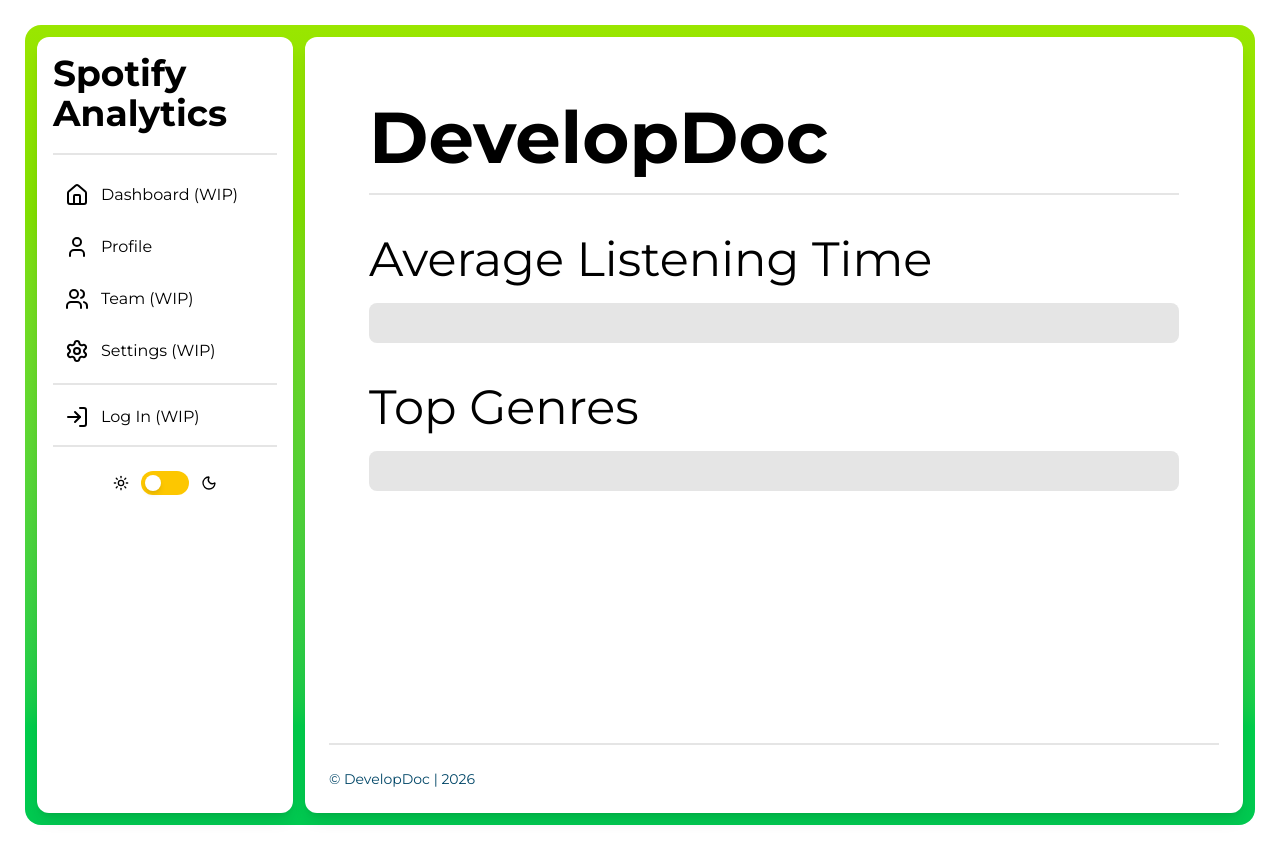
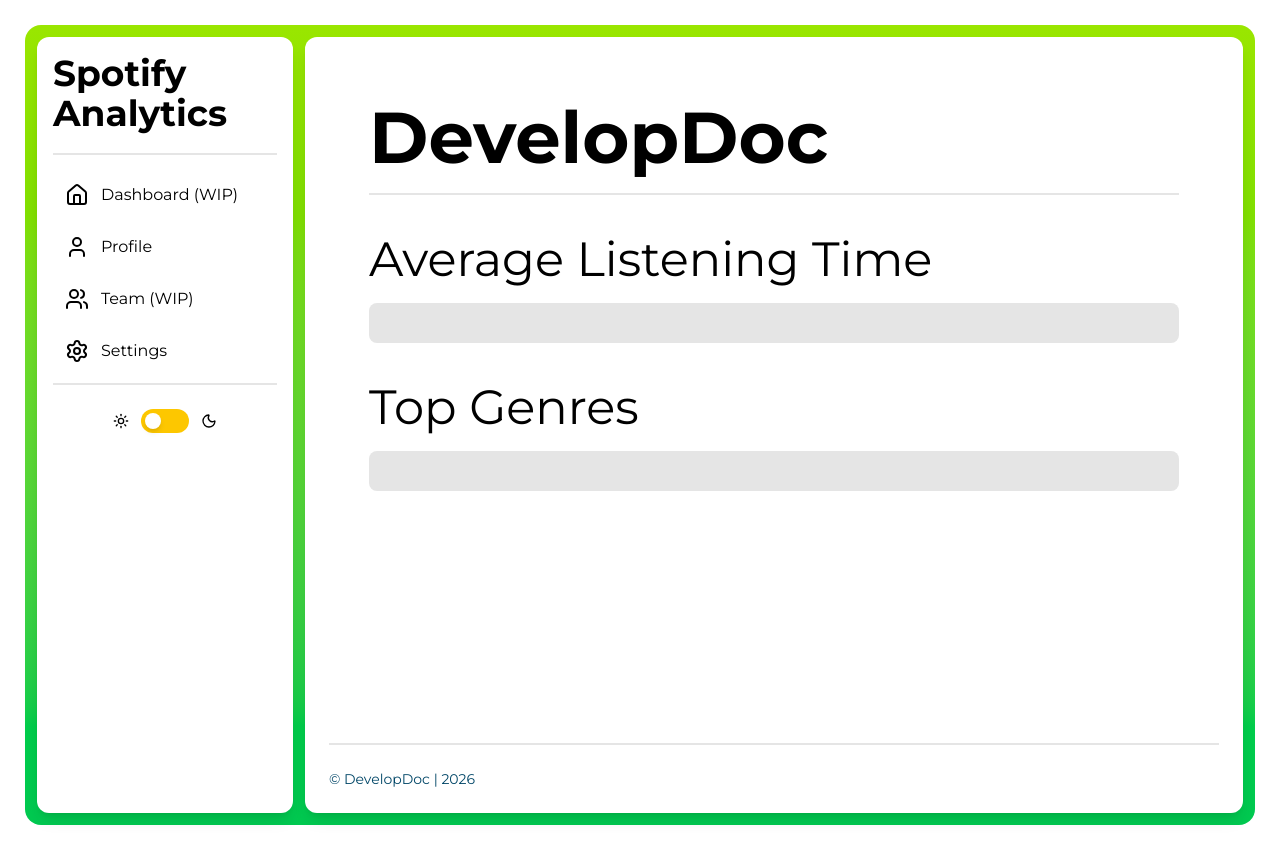
Before and after one commit to notHaruu/spotify-analytics, a Next.js app: page /teams/developdoc in a window 1280 px wide. Built offline with nearby package versions, Linux system fonts and the light colour scheme.

Commit message:
Updated layout to remove WIP labels from Settings and Team navigation items, and cleaned up the login section markup.

```diff
--- a/app/(app)/layout.tsx
+++ b/app/(app)/layout.tsx
@@ -54,15 +54,15 @@
                         <NavItem icon={<House />} href="/dashboard" label="Dashboard (WIP)" />
                         <NavItem icon={<User />} href="/profile" label="Profile" />
                         <NavItem icon={<Users />} href="/teams" label="Team (WIP)" />
-                        <NavItem icon={<Settings />} href="/settings" label="Settings (WIP)" />
-                        <div id="login" className="pt-3 pb-2 border-t-2 border-b-2 border-neutral-200 dark:border-neutral-700 text-black dark:text-white theme-transition">
+                        <NavItem icon={<Settings />} href="/settings" label="Settings" />
+                        <div className="border-b-2 border-neutral-200 dark:border-neutral-700"></div>
+                        {/* <div id="login" className="pt-3 pb-2 border-t-2 border-b-2 border-neutral-200 dark:border-neutral-700 text-black dark:text-white theme-transition">
                           <NavItem icon={<LogIn />} href="/login" label="Log In (WIP)" />
-                        </div>
+                        </div> */}
 
                         <div className="self-center pt-3 pb-2 text-black dark:text-white theme-transition">
                           <ThemeToggle />
                         </div>
-
                       </nav>
                     </aside>
 
```
